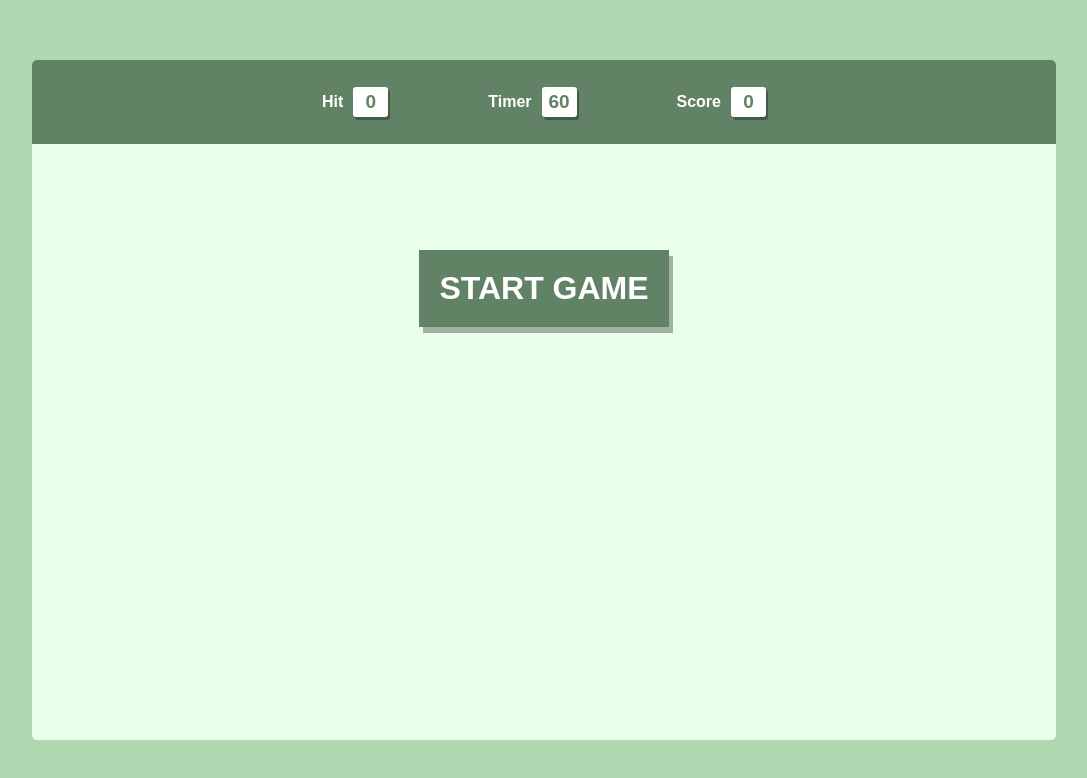
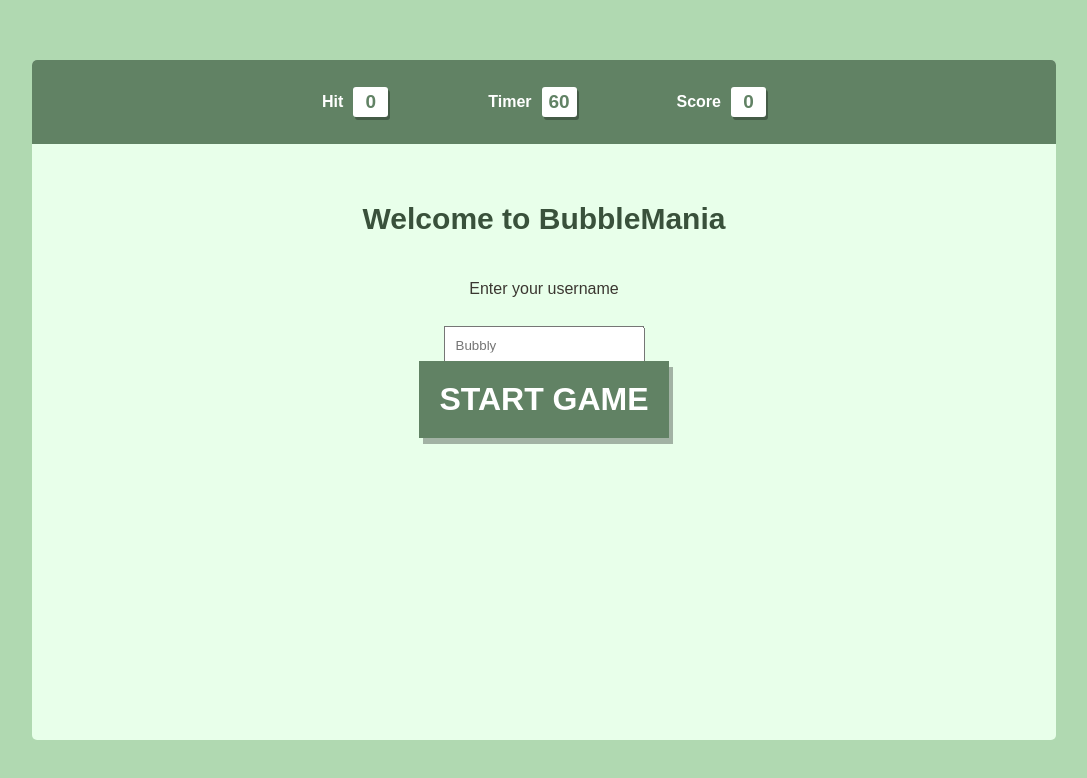
Before and after one commit to ayunarang/BubbleGame, a plain HTML site: page index.html in a window 1280 px wide. Shown: the whole page, without its empty margins (96-1183 px from the left). Drawn offline with Linux system fonts and the light colour scheme.

Commit message:
Update index.html

```diff
--- a/index.html
+++ b/index.html
@@ -23,12 +23,17 @@
                     <div class="score">0</div>
                 </div>
             </div>
+
+            <div class="welcome">Welcome to BubbleMania</div>
+            <div class="username-text">Enter your username</div>
+            <input class="username-input" placeholder="Bubbly"></input>
             <div class="game-screen">
                 <div class="start-game">START GAME
                 </div>
-                </div>
             </div>
         </div>
+            </div>
+
     </div>
     <script src="script.js"></script>
 </body>
```
